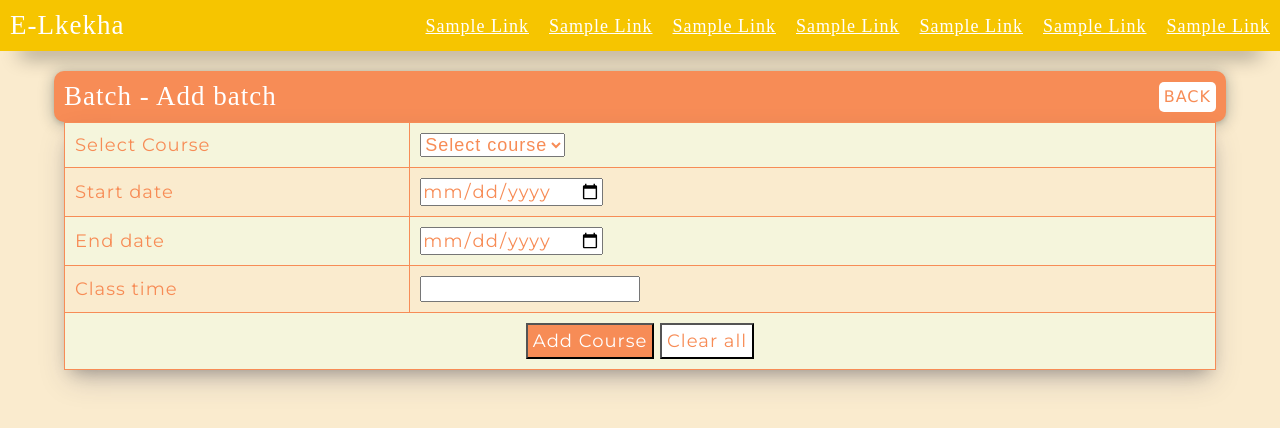
After one commit to theeasylearn/phpb_24, a PHP site: page /add_batch.php in a window 1280 px wide. The commit adds this page. Shown: the top 428 px of the page. Run offline with PHP 8.4, Linux system fonts and the light colour scheme; some libraries are stand-ins or nearby versions; some web fonts are replaced.

Commit message:
designing

```diff
--- /dev/null
+++ b/project/add_batch.php
@@ -0,0 +1,57 @@
+<?php
+require_once('inc/header-part.php');
+?>
+</head>
+
+<body>
+    <?php
+    require_once('inc/menu.php');
+    ?>
+    <div id="heading">
+        <h2>Batch - Add batch</h2>
+        <a href="batch.php" class="btn">Back</a>
+    </div>
+    <table id="data">
+        <tbody>
+            <tr>
+                <td width="30%">Select Course</td>
+                <td width="70%">
+                    <select name="courseid" id="courseid">
+                        <option value="">Select course</option>
+                        <option value="1">PSI</option>
+                    </select>
+                </td>
+
+            </tr>
+            <tr>
+                <td>Start date</td>
+                <td>
+                    <input type="date" name="startdate" id="startdate" required />
+                </td>
+            </tr>
+            <tr>
+                <td>End date</td>
+                <td>
+                    <input type="date" name="enddate" id="enddate" required />
+                </td>
+            </tr>
+            <tr>
+                <td>Class time</td>
+                <td>
+                    <input type="text" name="classtime" id="classtime" required />
+                </td>
+            </tr>
+            <tr>
+                <td colspan="2" align="center">
+                    <input type="submit" value="Add Course" class="save" />
+                    <input type="reset" value="Clear all" class="clear" />
+                </td>
+            </tr>
+        </tbody>
+    </table>
+    <?php
+    require_once("inc/footer.php");
+    ?>
+</body>
+
+</html>
--- /dev/null
+++ b/project/inc/footer.php
@@ -0,0 +1 @@
+ <script src="https://kit.fontawesome.com/20994dd270.js" crossorigin="anonymous"></script>
--- /dev/null
+++ b/project/inc/header-part.php
@@ -0,0 +1,7 @@
+<!DOCTYPE html>
+<html lang="en">
+<head>
+    <meta charset="UTF-8">
+    <meta name="viewport" content="width=device-width, initial-scale=1.0">
+    <title>Lecture Management System</title>
+    <link rel="stylesheet" href="style.css" />
--- /dev/null
+++ b/project/inc/menu.php
@@ -0,0 +1,12 @@
+ <div id="menu">
+     <h1>E-Lkekha</h1>
+     <ul>
+         <li><a href="#">Sample Link</a></li>
+         <li><a href="#">Sample Link</a></li>
+         <li><a href="#">Sample Link</a></li>
+         <li><a href="#">Sample Link</a></li>
+         <li><a href="#">Sample Link</a></li>
+         <li><a href="#">Sample Link</a></li>
+         <li><a href="#">Sample Link</a></li>
+     </ul>
+ </div>
--- a/project/style.css
+++ b/project/style.css
@@ -73,7 +73,7 @@ body
 #data td, #data th
 {
     border: 1px solid #F78c56;
-    padding:5px;
+    padding:10px;
 }
 #data th
 {
@@ -103,3 +103,14 @@ body
     font-size: 16px;
     height: 20px;
 }
+.save
+{
+    background-color: #F78c56;
+    color:white;
+    padding:5px
+}
+.clear {
+    background-color:white;
+    color: #F78c56;
+    padding: 5px
+}
```
Also changed, not shown: project/add_course.php (added, +52 -0 lines), project/course.php (added, +45 -0 lines), project/template.php (+9 -20 lines).
